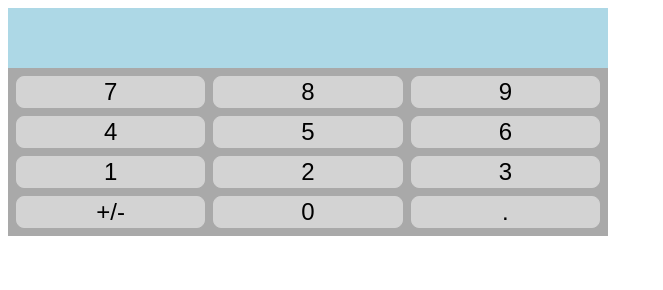
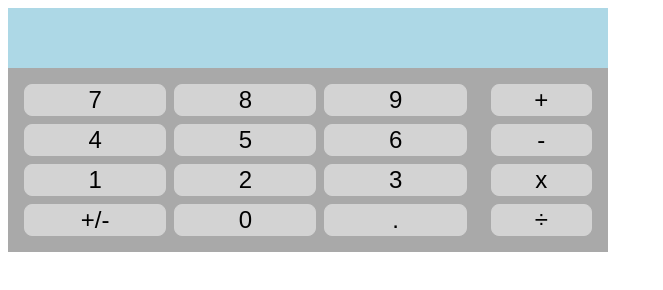
Before and after one commit to rutabageldev/calculator, a plain HTML site: page index.html in a window 1280 px wide. Shown: the whole page, without its empty margins (0-663 px from the left). Drawn offline with Linux system fonts and the light colour scheme.

Commit message:
Added operator buttons Implemented buildOperatorButtons function to dynamically generate operator buttons with necessary metadata to support processing

```diff
--- a/index.html
+++ b/index.html
@@ -9,7 +9,10 @@
 </head>
 <body>
     <div class="calculator-container">
-        <div class="number-container"></div>
+        <div class="button-container">
+            <div class="number-container"></div>
+            <div class="operator-container"></div>
+        </div>
     </div>
 
 </body>
--- a/script.js
+++ b/script.js
@@ -2,6 +2,7 @@ const numberContainer = document.querySelector(".number-container");
 const topRowContainer = document.querySelector(".top-container");
 const bottomRowContainer = document.querySelector(".bottom-container");
 const calculatorContainer = document.querySelector('.calculator-container');
+const operatorContainer = document.querySelector('.operator-container');
 
 const calculator = {
     state: 'idle', //can be idle, add, subtract, multiply, or divide
@@ -14,7 +15,7 @@ const calculatorDisplay = document.querySelector('.calculator-display');
 
 
 function attachButtonListeners() {
-    const numberButtons = document.querySelectorAll('.number-button');
+    const numberButtons = document.querySelectorAll('button');
     numberButtons.forEach(button => {
         button.addEventListener("click", (e) => handleInput(e));
     });
@@ -23,6 +24,7 @@ function attachButtonListeners() {
 function buildCalculator() {
     buildDisplay();
     buildNumberButtons();
+    buildOperatorButtons();
     attachButtonListeners();
 }
 
@@ -61,6 +63,23 @@ function buildDisplay() {
     calculatorContainer.prepend(calcDisplay);
 }
 
+function buildOperatorButtons(){
+    const operators = [
+        {symbol: '+', type: 'ADD'},
+        {symbol: '-', type: 'SUBTRACT'},
+        {symbol: 'x', type: 'MULTIPLY'},
+        {symbol: '÷', type: 'DIVIDE'},
+    ]
+    operators.forEach(operator => {
+        const operatorButton = document.createElement('button');
+        operatorButton.classList.add('operator-button');
+        operatorButton.setAttribute('button-type', 'OPERATOR');
+        operatorButton.setAttribute('operator-type', operator.type);
+        operatorButton.textContent = operator.symbol;
+        operatorContainer.appendChild(operatorButton);
+    })
+}
+
 function handleInput(e) {
     let buttonValue = getButtonValue(e);
     let buttonType = getButtonType(e);
--- a/style.css
+++ b/style.css
@@ -21,8 +21,13 @@ body {
 }
 
 .button-container {
+    align-items: center;
+    background-color: darkgrey;
     display: flex;
-    flex-direction: column;
+    flex-direction: row;
+    gap: 8px;
+    justify-content: space-evenly;
+    padding: 8px;
     width: 100%;
 }
 
@@ -65,3 +70,18 @@ body {
     padding: 8px;
     width: 100%;
 }
+
+.operator-button {
+    display: flex;
+    width: 100%
+}
+
+.operator-container {
+    align-items: center;
+    background-color: darkgrey;
+    display: flex;
+    flex-direction: column;
+    gap: 8px;
+    justify-content: space-evenly;
+    padding: 8px;
+    width: 25%;
```
